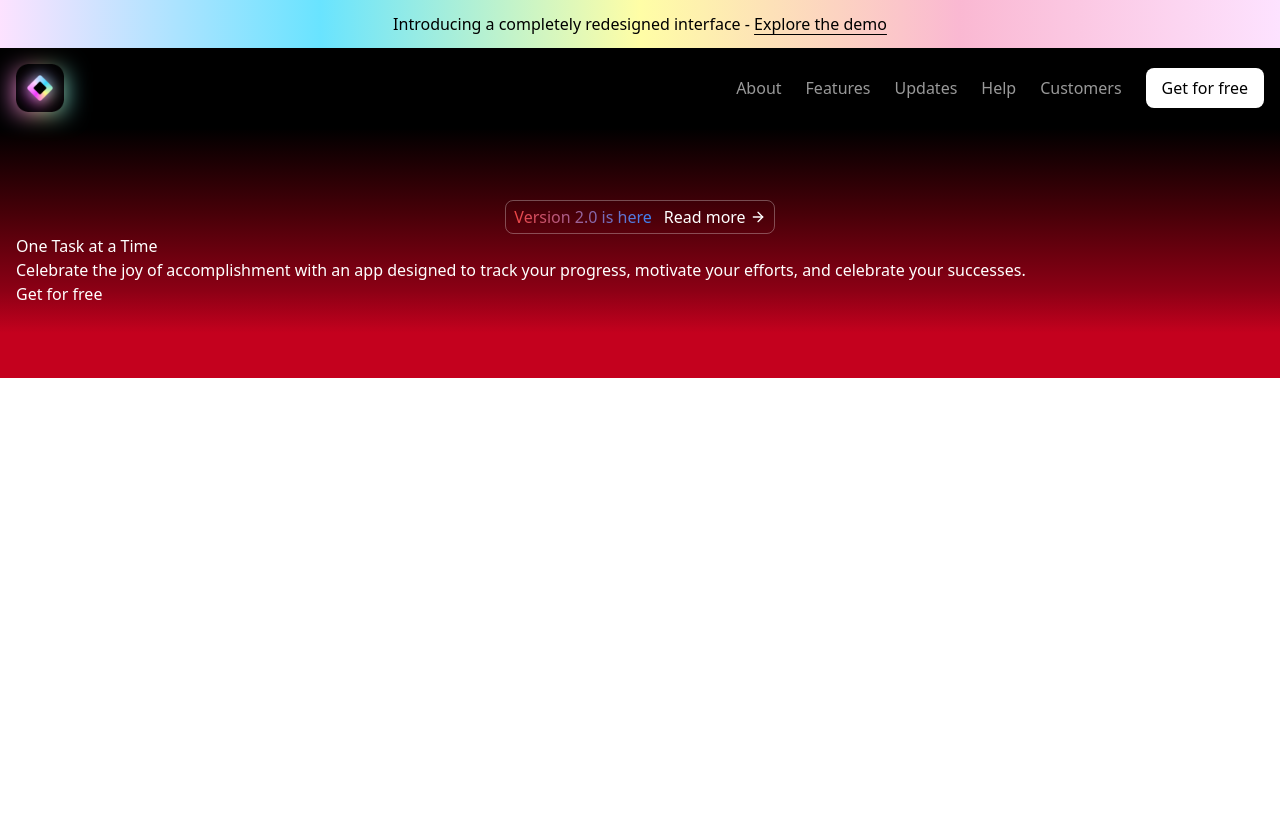
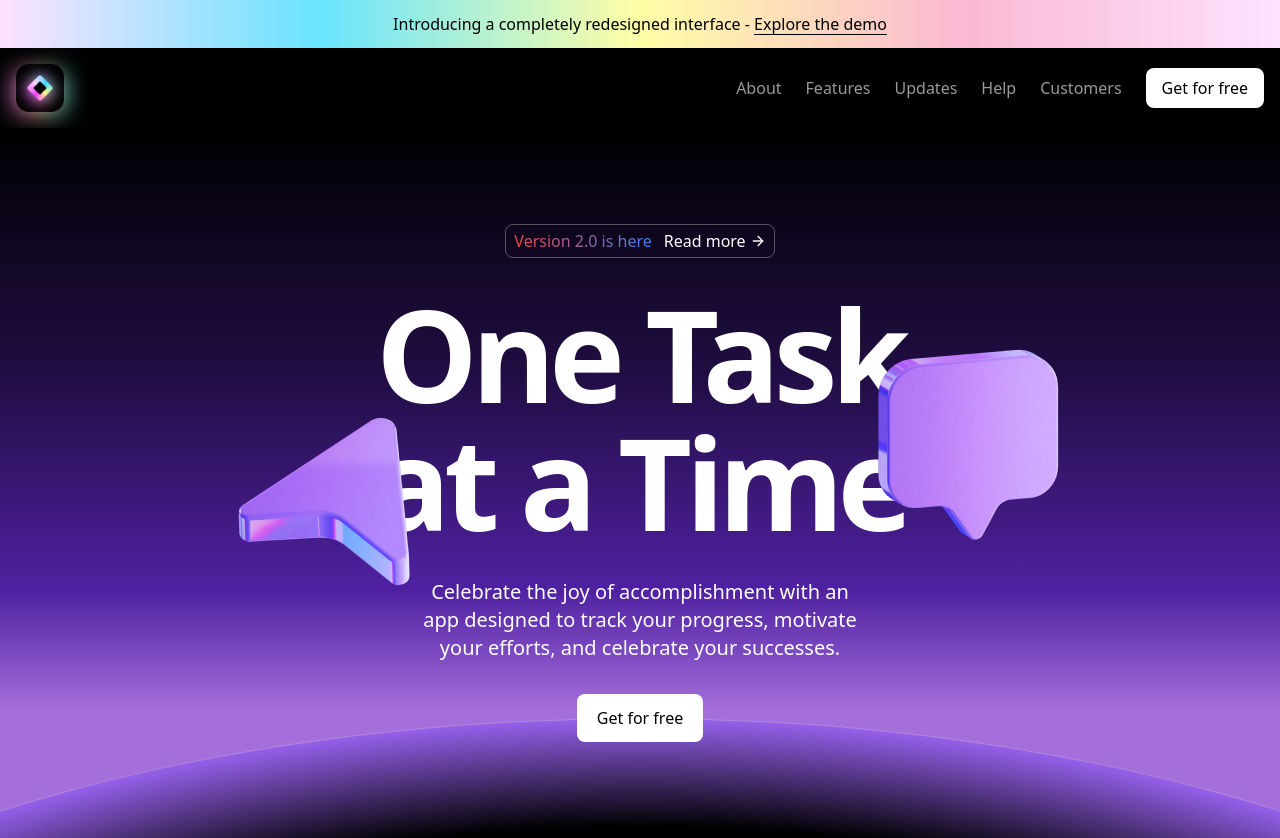
Before and after one commit to Nithinreddy1019/Task-manager---landing-, a Next.js app: page / in a window 1280 px wide. Before the commit the page ends 800 px from the top, so only its background shows below. Built offline with nearby package versions, Linux system fonts and the light colour scheme.

Commit message:
Hero section

```diff
--- a/components/hero.tsx
+++ b/components/hero.tsx
@@ -1,9 +1,14 @@
 import { ArrowRight } from "lucide-react";
+import cursorImage from "@/assets/images/cursor.png";
+import messageImage from "@/assets/images/message.png";
+import Image from "next/image";
 
 export const Hero = () => {
     return (
-        <div className="bg-black text-white bg-[linear-gradient(to_bottom,#000,#470008_34%,#8c0015_65%,#c4011e_82%)] py-[72px]">
-            <div className="container">
+        <div className="bg-black text-white bg-[linear-gradient(to_bottom,#000,#200D42_34%,#4F21A1_65%,#A46EDB_82%)] py-[72px] sm:py-24 relative overflow-clip">
+            <div className="absolute h-[375px] w-[750px] sm:w-[1536px] sm:h-[768px] lg:w-[2400px] lg:h-[1200px] rounded-[100%] bg-black left-1/2 -translate-x-1/2 border border-[#B48CDE] bg-[radial-gradient(closest-side,#000_82%,#9560EB)] top-[calc(100%-96px)] sm:top-[calc(100%-120px)]">
+            </div>
+            <div className="container relative">
                 <div className="flex items-center justify-center">
                     <a href="#" className="inline-flex items-center gap-3 border py-1 px-2 rounded-lg border-white/30">
                         <span className="bg-gradient-to-r from-red-500 to-blue-500 text-transparent bg-clip-text [-webkit-background-clip:text] font-medium">Version 2.0 is here</span>
@@ -13,13 +18,34 @@
                         </span>
                     </a>
                 </div>
-                <h1>One Task at a Time</h1>
-                <p>
+                <div className="flex justify-center mt-8">
+                    <div className="inline-flex relative">
+                        <h1 className="text-7xl font-bold tracking-tighter text-center inline-flex sm:text-9xl">One Task <br/> at a Time
+                        </h1>
+                        <Image
+                            src={cursorImage}
+                            alt="cursor"
+                            height={200}
+                            width={200}
+                            className="absolute right-[476px] top-[108px] hidden sm:inline"
+                        />
+                        <Image
+                            src={messageImage}
+                            alt="message"
+                            height={200}
+                            width={200}
+                            className="absolute top-[56px] left-[498px] hidden sm:inline"
+                        />
+                    </div>
+                </div>
+                <p className="text-center text-xl mt-8 max-w-md mx-auto">
                     Celebrate the joy of accomplishment with an app designed to track your progress, motivate your efforts, and celebrate your successes.
                 </p>
-                <button>
-                    Get for free
-                </button>
+                <div className="flex justify-center mt-8">
+                    <button className="bg-white text-black py-3 px-5 rounded-lg font-medium">
+                        Get for free
+                    </button>
+                </div>
             </div>
         </div>
     )
```
